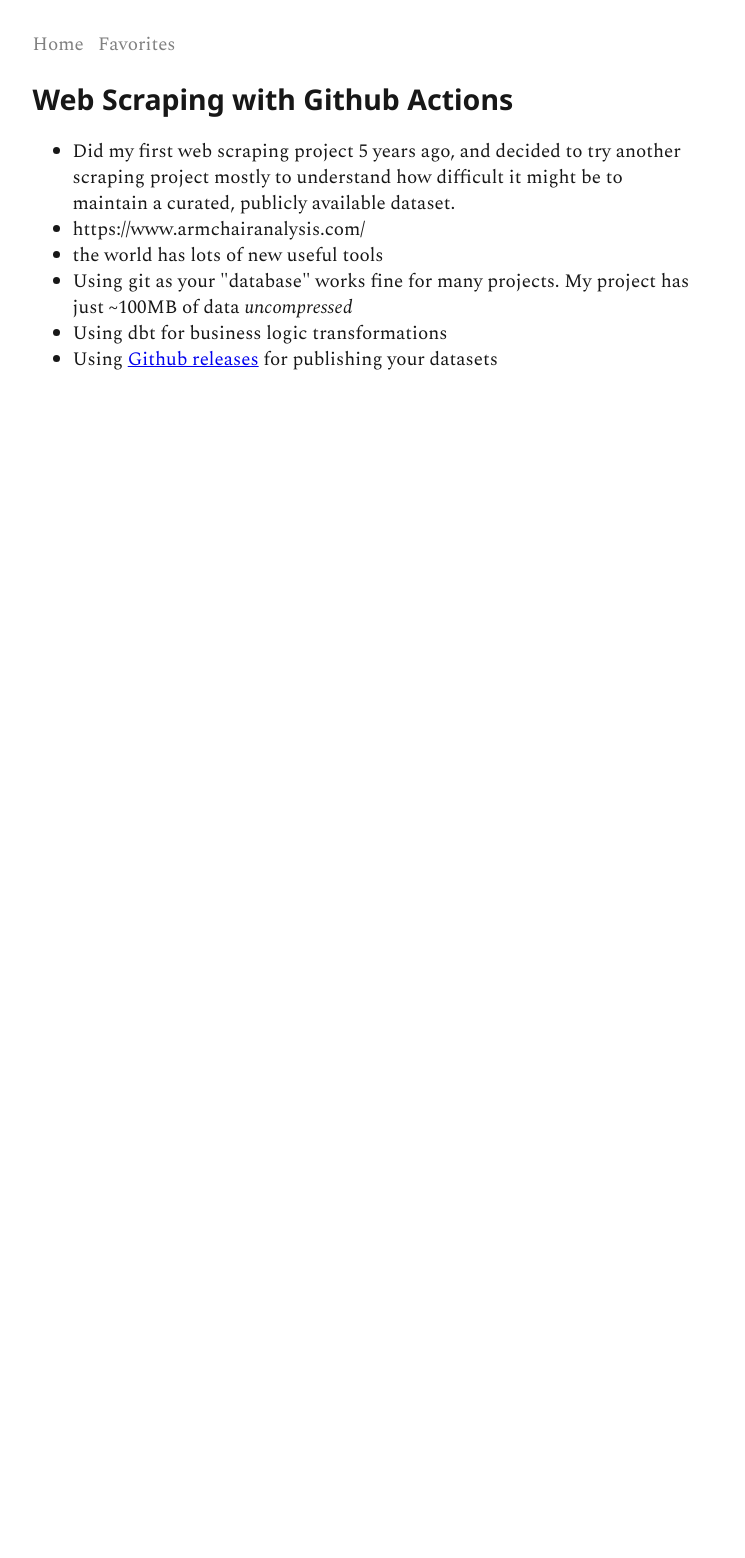
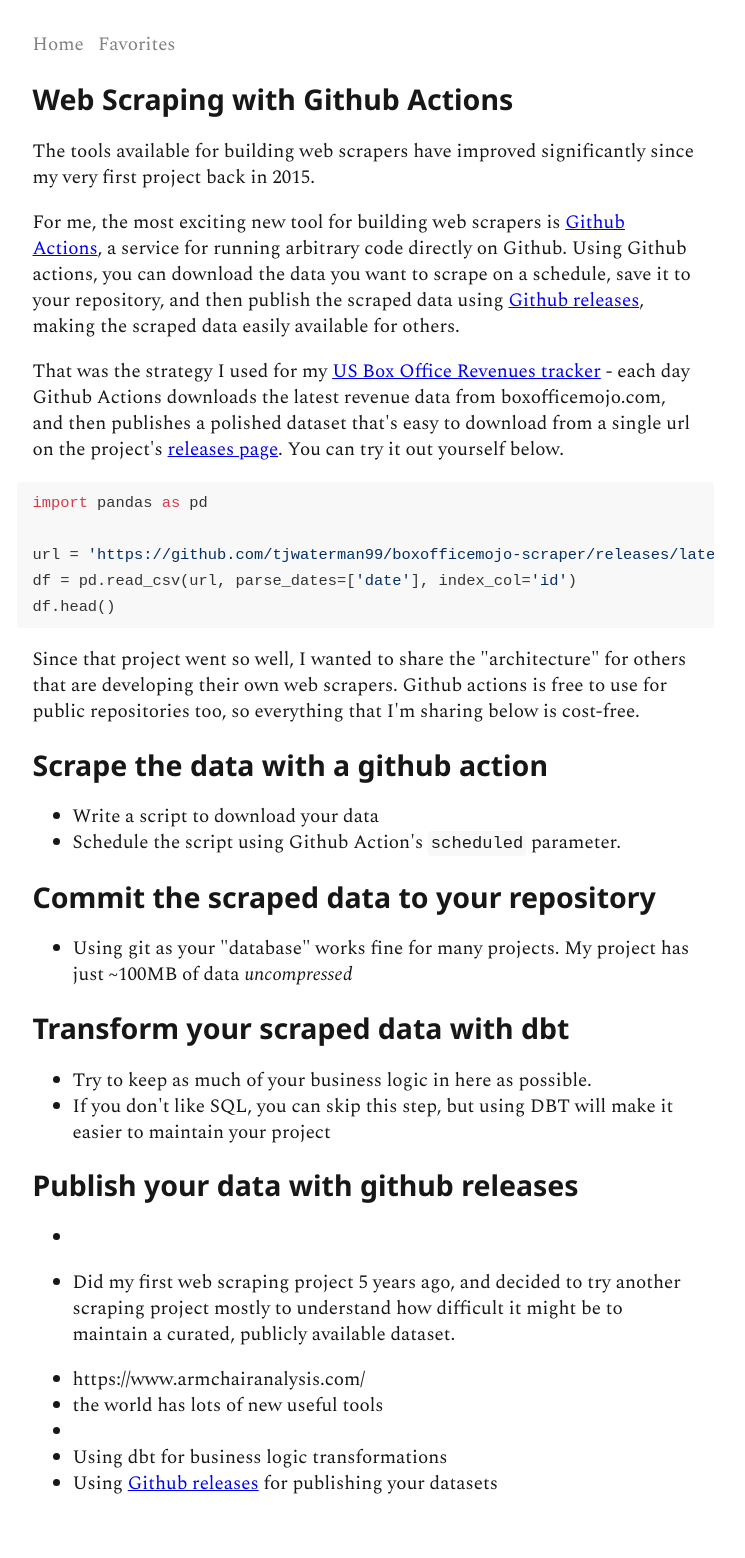
Before and after one commit to tjwaterman99/tjwaterman99, an MkDocs documentation site: the page built from docs/web-scraping-with-github-actions.md, in a window 1280 px wide. Shown: the whole page, without its empty margins (275-1020 px from the left). Built offline with MkDocs 1.6.1, drawn with Linux system fonts in a browser that asks for light colours.

Commit message:
Add more to web scraper artile

````diff
--- a/docs/web-scraping-with-github-actions.md
+++ b/docs/web-scraping-with-github-actions.md
@@ -1,8 +1,42 @@
 # Web Scraping with Github Actions
+
+The tools available for building web scrapers have improved significantly since my very first project back in 2015.
+
+For me, the most exciting new tool for building web scrapers is [Github Actions](https://github.com/features/actions), a service for running arbitrary code directly on Github. Using Github actions, you can download the data you want to scrape on a schedule, save it to your repository, and then publish the scraped data using [Github releases](https://docs.github.com/en/free-pro-team@latest/github/administering-a-repository/managing-releases-in-a-repository), making the scraped data easily available for others.
+
+That was the strategy I used for my [US Box Office Revenues tracker](https://github.com/tjwaterman99/boxofficemojo-scraper) - each day Github Actions downloads the latest revenue data from boxofficemojo.com, and then publishes a polished dataset that's easy to download from a single url on the project's [releases page](https://github.com/tjwaterman99/boxofficemojo-scraper/releases). You can try it out yourself below.
+
+```python
+import pandas as pd
+
+url = 'https://github.com/tjwaterman99/boxofficemojo-scraper/releases/latest/download/revenues_per_day.csv.gz'
+df = pd.read_csv(url, parse_dates=['date'], index_col='id')
+df.head()
+```
+
+Since that project went so well, I wanted to share the "architecture" for others that are developing their own web scrapers. Github actions is free to use for public repositories too, so everything that I'm sharing below is cost-free.
+
+## Scrape the data with a github action
+
+- Write a script to download your data
+- Schedule the script using Github Action's `scheduled` parameter.
+
+## Commit the scraped data to your repository
+
+- Using git as your "database" works fine for many projects. My project has just ~100MB of data _uncompressed_
+
+## Transform your scraped data with dbt
+
+- Try to keep as much of your business logic in here as possible.
+- If you don't like SQL, you can skip this step, but using DBT will make it easier to maintain your project
+
+## Publish your data with github releases
+
+-
 
 - Did my first web scraping project 5 years ago, and decided to try another scraping project mostly to understand how difficult it might be to maintain a curated, publicly available dataset.
 - https://www.armchairanalysis.com/
 - the world has lots of new useful tools
-- Using git as your "database" works fine for many projects. My project has just ~100MB of data _uncompressed_
+-
 - Using dbt for business logic transformations
 - Using [Github releases](https://docs.github.com/en/free-pro-team@latest/github/administering-a-repository/about-releases) for publishing your datasets
````
